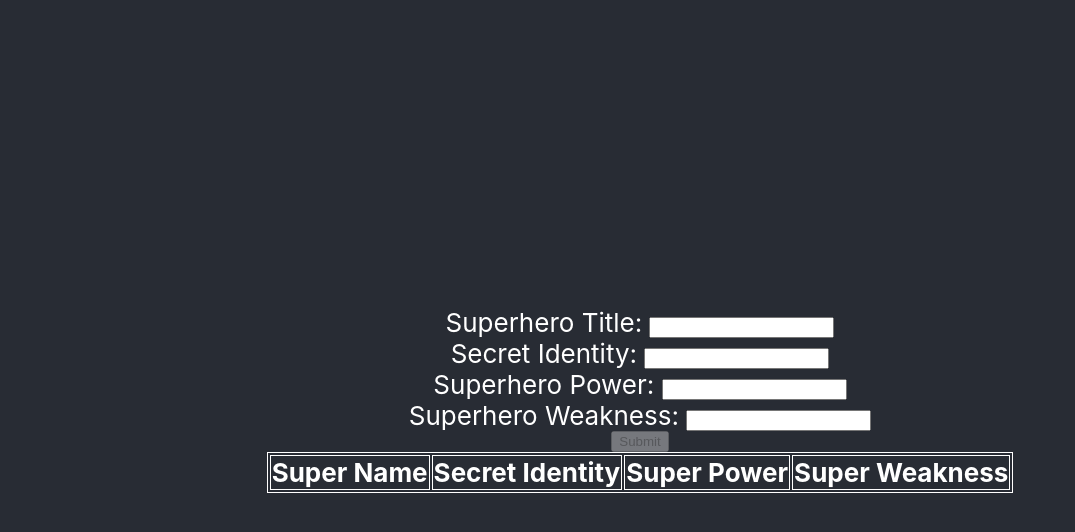
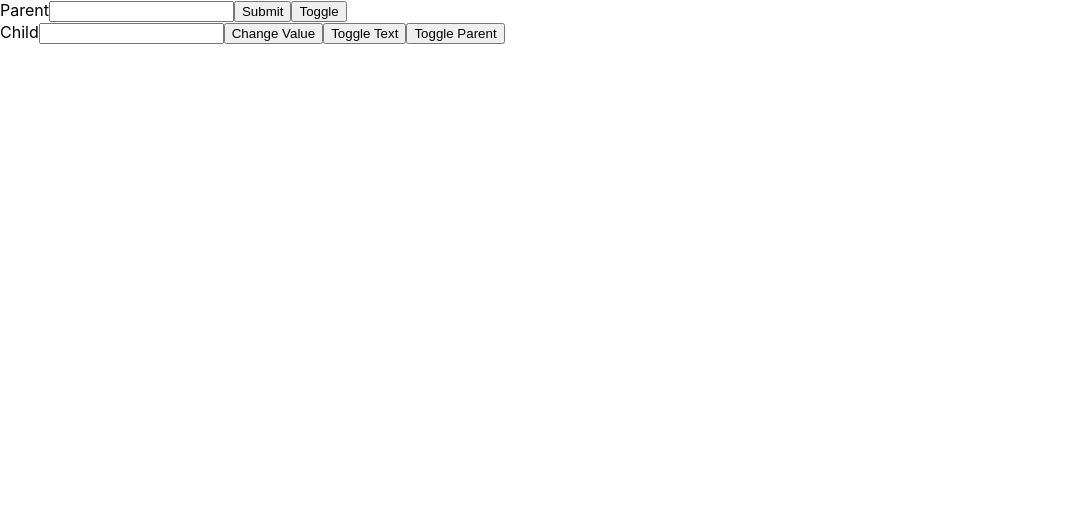
Before and after one commit to JSanchez78657/react_learning, a React (Create React App) app: page / in a window 1280 px wide. Shown: the top 532 px of the page, without its empty margins (0-1075 px from the left). Built offline with nearby package versions, Linux system fonts and the light colour scheme.

Commit message:
Set up demo to have data pass between parent and child, let parent toggle child, let child toggle parent.

```diff
--- /dev/null
+++ b/src/components/Child.js
@@ -0,0 +1,16 @@
+import {useEffect, useState} from "react";
+
+export default function Child(props) {
+    const [holdVal, setHoldVal] = useState('Parent Text')
+    useEffect(() => { setHoldVal(props.parentValue) }, [props.parentValue])
+
+    return (
+        <div style={{display:props.display}}>
+            Child
+            <input name='Input field' type={'text'} onChange={ event => setHoldVal(event.target.value)} value={holdVal}/>
+            <button name='Change Value Button' onClick={() => props.setParentValue(holdVal)}>Change Value</button>
+            <button name='Toggle Button' onClick={() => props.toggleParentText()}>Toggle Text</button>
+            <button onClick={() => props.toggleParentDisplay()}>Toggle Parent</button>
+        </div>
+    )
+}
--- /dev/null
+++ b/src/components/Parent.js
@@ -0,0 +1,39 @@
+import React, {useState} from 'react'
+import Child from "./Child";
+
+export default function Parent() {
+
+    const [textBoxValue, setTextBoxValue] = useState('')
+    const [parentText, setParentText] = useState('Parent')
+    const [textBoxHold, setTextBoxHold] = useState('')
+    const [childrenDisplay, setChildrenDisplay] = useState('block')
+    const [parentDisplay, setParentDisplay] = useState('block')
+
+    function toggleParentText() {
+        if(parentText === 'Parent')
+            setParentText('')
+        else
+            setParentText('Parent')
+    }
+
+    function toggleParentDisplay() {
+        if(parentDisplay === 'block')
+            setParentDisplay('none')
+        else
+            setParentDisplay('block')
+    }
+
+    return (
+        <div>
+            <span style={{display:parentDisplay}}>
+                {parentText}
+                <input type={'text'} value={textBoxHold} onChange={(e) => setTextBoxHold(e.target.value)}/>
+                <button onClick={() => setTextBoxValue(textBoxHold)}>Submit</button>
+                <button onClick={() => setChildrenDisplay(childrenDisplay === 'block' ? 'none' : 'block')}>Toggle</button>
+            </span>
+            <span>
+                <Child toggleParentText={toggleParentText} parentValue={textBoxValue} setParentValue={setTextBoxHold} display={childrenDisplay} toggleParentDisplay={toggleParentDisplay}/>
+            </span>
+        </div>
+    )
+}
--- a/src/index.js
+++ b/src/index.js
@@ -1,13 +1,13 @@
 import React from 'react';
 import ReactDOM from 'react-dom/client';
 import './index.css';
-import DataBase from './DataBase';
 import reportWebVitals from './reportWebVitals';
+import Parent from "./components/Parent";
 
 const root = ReactDOM.createRoot(document.getElementById('root'));
 root.render(
   <React.StrictMode>
-    <DataBase/>
+    <Parent/>
   </React.StrictMode>
 );
 
```
